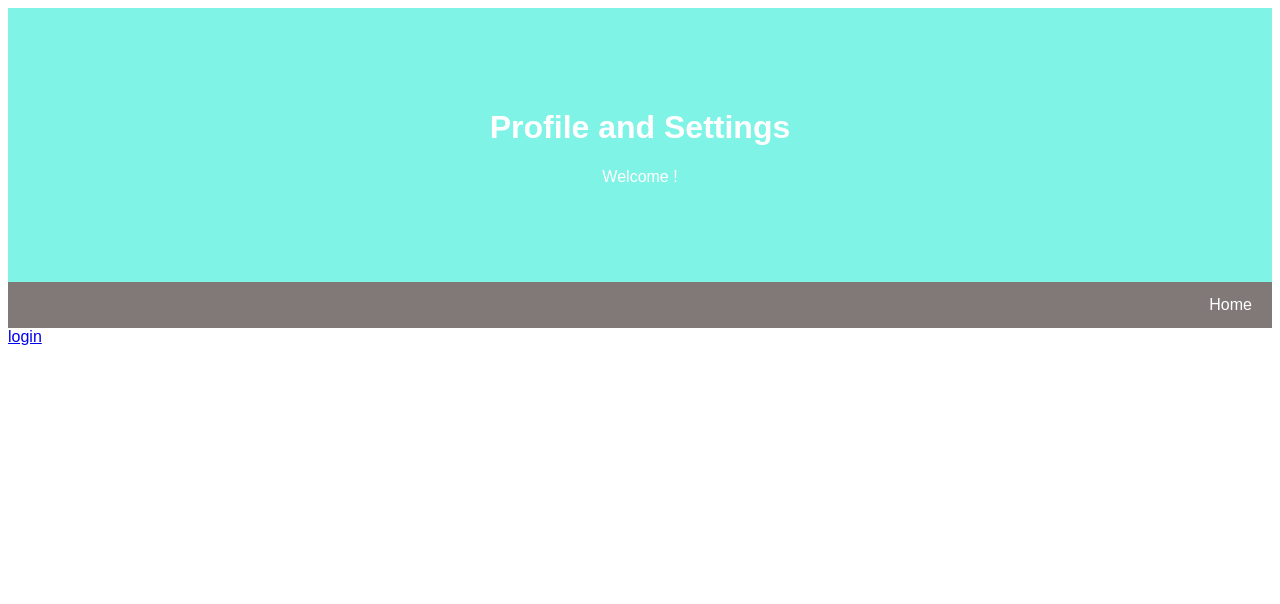
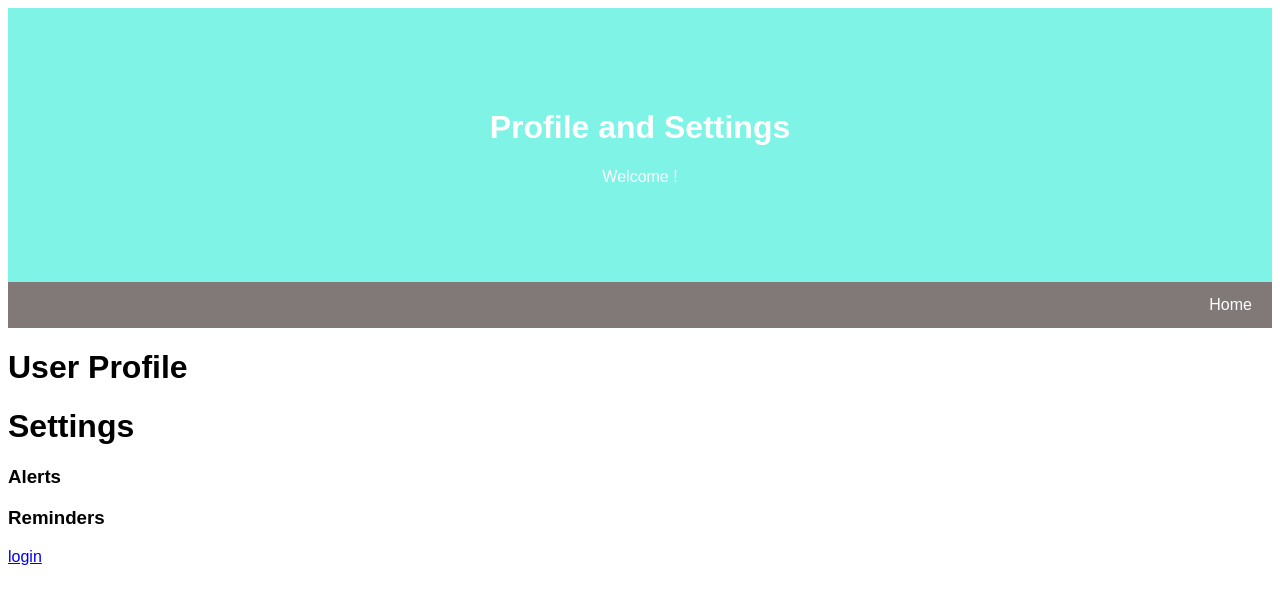
Before and after one commit to Rachel-Pavlakovic/EECS393HealthAndFitnessTracker, a Django app: page /settingsAndProfile in a window 1280 px wide. Shown: the top 604 px of the page. Run offline with Django 3.2, Linux system fonts and the light colour scheme.

Commit message:
adding sections to settingsAndProfile template
Signed-off-by: Rachel Pavlakovic <rachelpav@comcast.net>

```diff
--- a/HealthAndFitnessTracker/Templates/settingsAndProfile.html
+++ b/HealthAndFitnessTracker/Templates/settingsAndProfile.html
@@ -57,6 +57,16 @@
   <a href="/home/" class="right">Home</a>
 </div>
 
+<div class="section">
+    <h1>User Profile</h1>
+</div>
+
+<div class="section">
+    <h1>Settings</h1>
+    <h3>Alerts</h3>
+    <h3>Reminders</h3>
+</div>
+
 
 {% if user.is_authenticated %}
       <a href="{% url 'logout' %}">logout</a>
```
